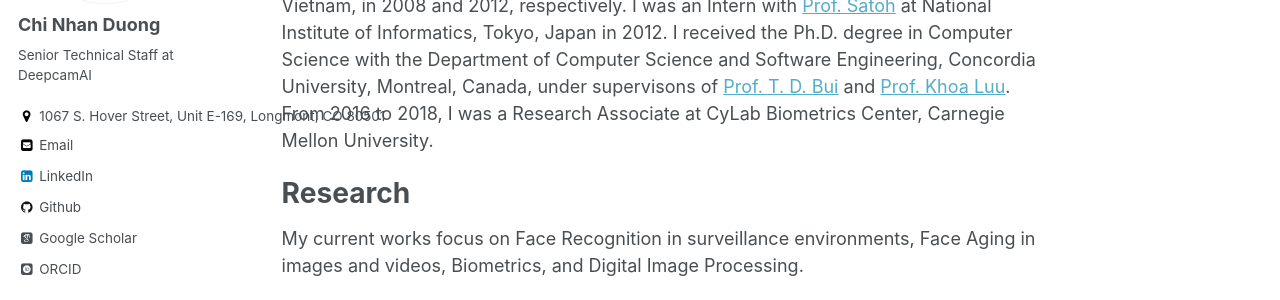
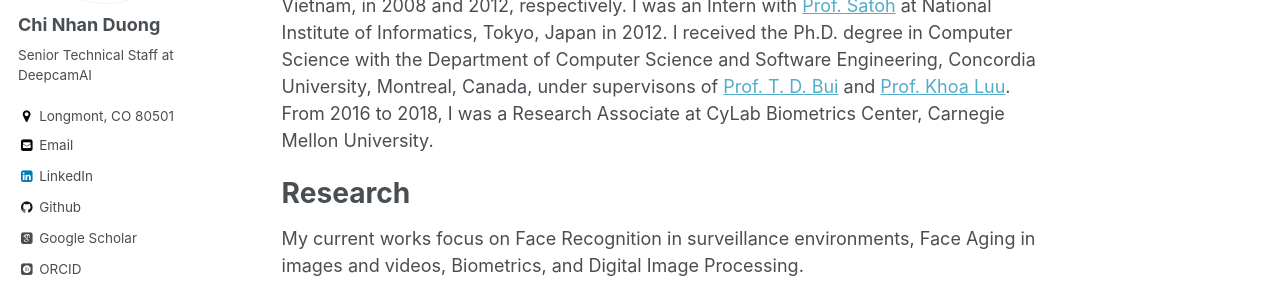
Before and after one commit to dcnhan/dcnhan.github.io, a Jekyll site: the page built from _pages/about.md, in a window 1280 px wide. Shown: the part 300-600 px from the top of the page. Built offline with Jekyll 4.4.1, drawn with Linux system fonts in a browser that asks for light colours; some web fonts are replaced.

```diff
--- a/_config.yml
+++ b/_config.yml
@@ -83,7 +83,7 @@ author:
   name             : "Chi Nhan Duong"
   avatar           : "dcnhan.png"
   bio              : "Senior Technical Staff at DeepcamAI"
-  location         : "1067 S. Hover Street, Unit E-169, Longmont, CO 80501"
+  location         : "Longmont, CO 80501"
   employer         :
   googlescholar    : "https://scholar.google.com/citations?user=A8Ca2lIAAAAJ&hl=en"
   email            : "dcnhan at gmail dot com"
```
